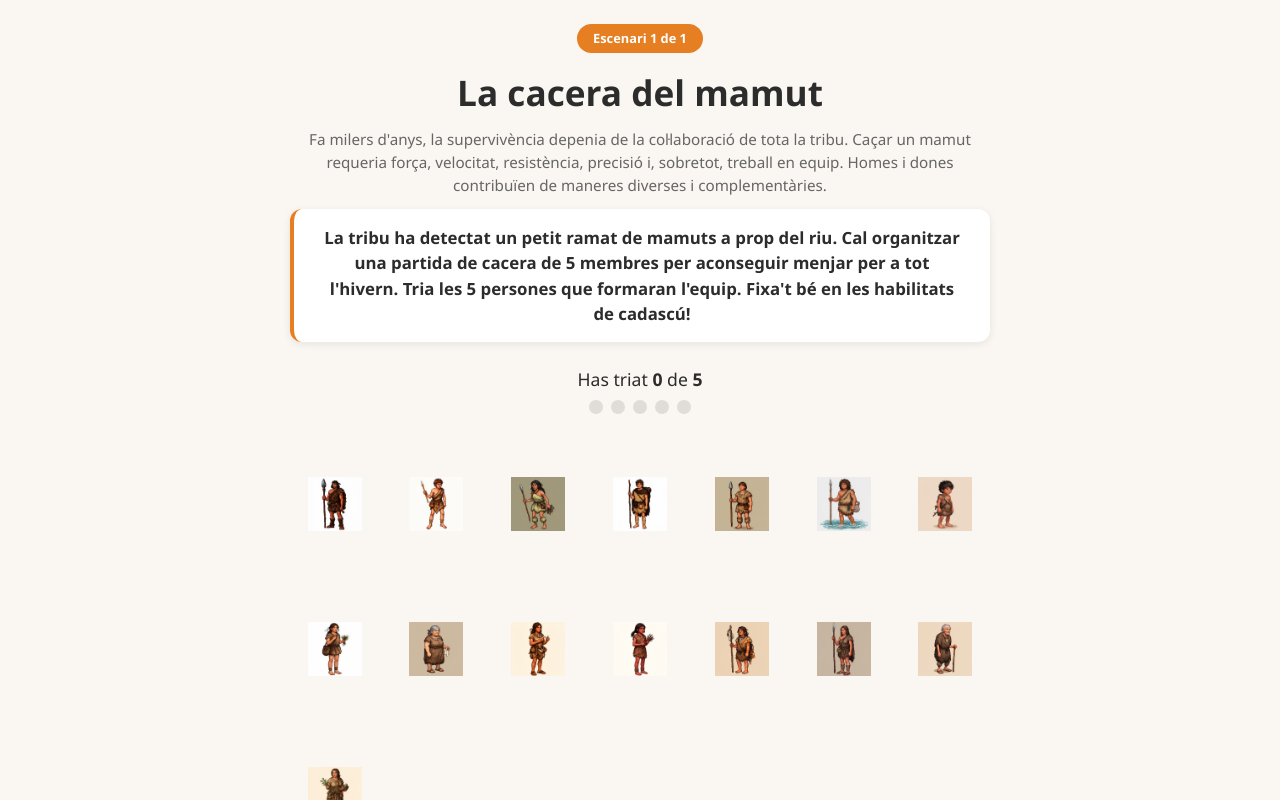
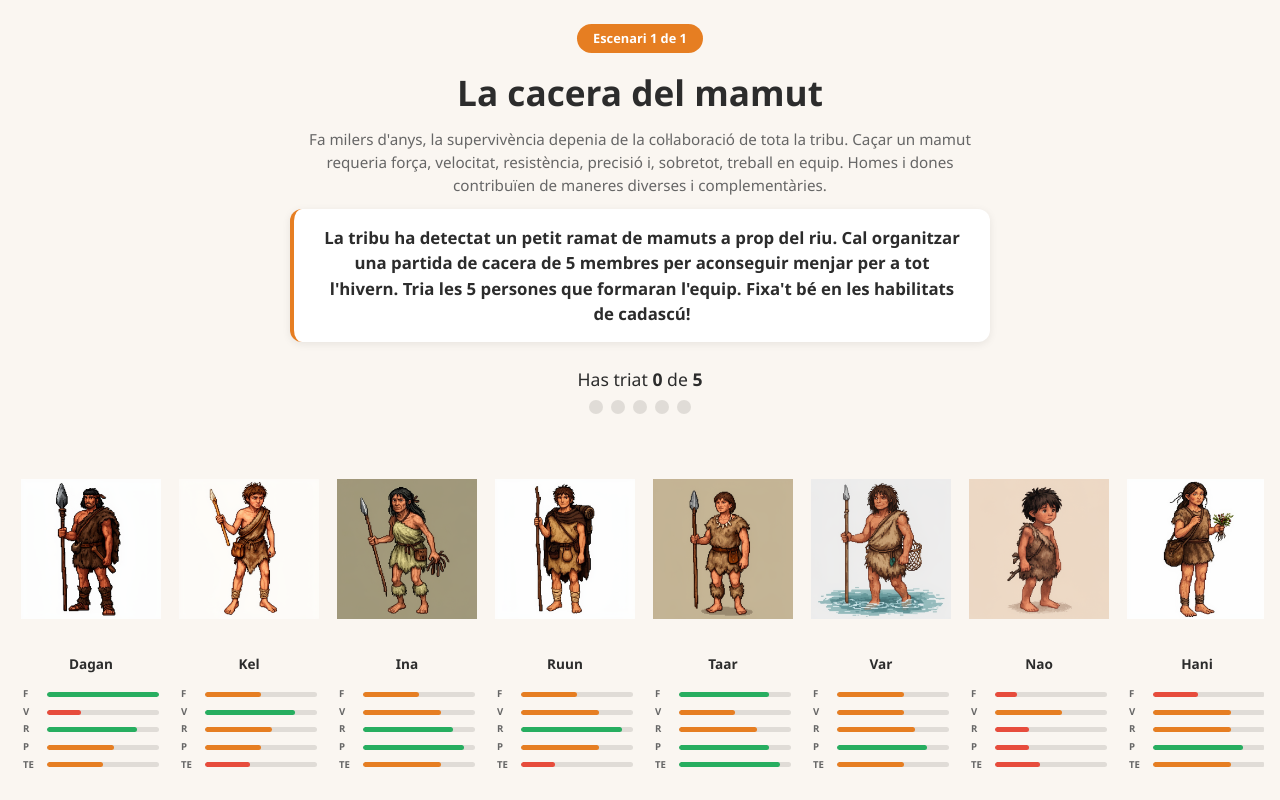
Before and after one commit to aaronFortuno/aQuiTries, a React (Vite) app: page / in a window 1280 px wide. Both pictures are taken after a click on the button "Començar". Shown: the top 800 px of the page. Built offline with nearby package versions, Linux system fonts and the light colour scheme.

Commit message:
Refet el layout de les situacions per mostrar imatges mes grans

```diff
--- a/src/components/CharacterCard.jsx
+++ b/src/components/CharacterCard.jsx
@@ -1,5 +1,6 @@
 import { useState, useCallback } from 'react';
 import Avatar from './Avatar';
+import SkillBar from './SkillBar';
 import CharacterTooltip from './CharacterTooltip';
 import '../styles/characters.css';
 
@@ -37,7 +38,13 @@ export default function CharacterCard({ character, isSelected, onToggle, disable
         <div className="character-card__avatar">
           <Avatar character={character} />
         </div>
+        <span className="character-card__name">{character.name}</span>
         {isSelected && <span className="character-card__badge">&#10003;</span>}
+      </div>
+      <div className="character-card__skills">
+        {Object.entries(character.skills).map(([skill, value]) => (
+          <SkillBar key={skill} label={skill} value={value} compact />
+        ))}
       </div>
       {showTooltip && (
         <CharacterTooltip
--- a/src/components/SkillBar.jsx
+++ b/src/components/SkillBar.jsx
@@ -1,20 +1,30 @@
 import '../styles/characters.css';
 
-export default function SkillBar({ label, value, max = 10 }) {
+const SHORT_LABELS = {
+  'força': 'F',
+  'velocitat': 'V',
+  'resistència': 'R',
+  'precisió': 'P',
+  'treball en equip': 'TE',
+};
+
+export default function SkillBar({ label, value, max = 10, compact = false }) {
   const percentage = (value / max) * 100;
   const level =
     value >= 8 ? 'high' : value >= 5 ? 'medium' : 'low';
 
+  const displayLabel = compact ? (SHORT_LABELS[label] || label.charAt(0).toUpperCase()) : label;
+
   return (
-    <div className="skill-bar">
-      <span className="skill-bar__label">{label}</span>
+    <div className={`skill-bar ${compact ? 'skill-bar--compact' : ''}`}>
+      <span className="skill-bar__label">{displayLabel}</span>
       <div className="skill-bar__track">
         <div
           className={`skill-bar__fill skill-bar__fill--${level}`}
           style={{ width: `${percentage}%` }}
         />
       </div>
-      <span className="skill-bar__value">{value}</span>
+      {!compact && <span className="skill-bar__value">{value}</span>}
     </div>
   );
 }
--- a/src/styles/characters.css
+++ b/src/styles/characters.css
@@ -7,6 +7,9 @@
   border: 3px solid transparent;
   user-select: none;
   -webkit-user-select: none;
+  flex-shrink: 0;
+  width: 150px;
+  scroll-snap-align: start;
 }
 
 .character-card:hover {
@@ -40,8 +43,8 @@
 }
 
 .character-card__avatar {
-  width: 54px;
-  height: 110px;
+  width: 140px;
+  height: 200px;
 }
 
 .character-card__avatar .avatar__img {
@@ -53,6 +56,23 @@
 .character-card__avatar .avatar__svg {
   width: 100%;
   height: 100%;
+}
+
+.character-card__name {
+  display: block;
+  font-size: 0.85rem;
+  font-weight: 700;
+  text-align: center;
+  margin-top: 0.3rem;
+  color: var(--color-text);
+}
+
+.character-card__skills {
+  display: flex;
+  flex-direction: column;
+  gap: 0.2rem;
+  width: 100%;
+  padding: 0.3rem 0.25rem 0;
 }
 
 .character-card__badge {
@@ -81,6 +101,70 @@
   to {
     transform: scale(1);
   }
+}
+
+/* ===== Skill Bar ===== */
+.skill-bar {
+  display: flex;
+  align-items: center;
+  gap: 0.4rem;
+}
+
+.skill-bar__label {
+  font-size: 0.7rem;
+  width: 90px;
+  flex-shrink: 0;
+  text-transform: capitalize;
+  color: var(--color-text-light);
+}
+
+.skill-bar__track {
+  flex: 1;
+  height: 8px;
+  background: var(--color-border);
+  border-radius: 4px;
+  overflow: hidden;
+}
+
+.skill-bar__fill {
+  height: 100%;
+  border-radius: 4px;
+  transition: width 0.4s ease;
+}
+
+.skill-bar__fill--high {
+  background: var(--color-selected);
+}
+
+.skill-bar__fill--medium {
+  background: var(--color-accent);
+}
+
+.skill-bar__fill--low {
+  background: #e74c3c;
+}
+
+.skill-bar__value {
+  font-size: 0.75rem;
+  font-weight: 700;
+  width: 20px;
+  text-align: right;
+}
+
+/* ===== Compact Skill Bar ===== */
+.skill-bar--compact {
+  gap: 0.25rem;
+}
+
+.skill-bar--compact .skill-bar__label {
+  width: 20px;
+  font-size: 0.6rem;
+  font-weight: 700;
+  text-transform: uppercase;
+}
+
+.skill-bar--compact .skill-bar__track {
+  height: 5px;
 }
 
 /* ===== Tooltip ===== */
@@ -161,56 +245,36 @@
   gap: 0.3rem;
 }
 
-/* ===== Skill Bar ===== */
-.skill-bar {
-  display: flex;
-  align-items: center;
-  gap: 0.4rem;
+/* ===== Responsive ===== */
+@media (max-width: 1024px) {
+  .character-card {
+    width: 110px;
   }
 
-.skill-bar__label {
-  font-size: 0.7rem;
-  width: 90px;
-  flex-shrink: 0;
-  text-transform: capitalize;
-  color: var(--color-text-light);
+  .character-card__avatar {
+    width: 100px;
+    height: 150px;
+  }
 }
 
-.skill-bar__track {
-  flex: 1;
-  height: 8px;
-  background: var(--color-border);
-  border-radius: 4px;
-  overflow: hidden;
+@media (max-width: 600px) {
+  .character-card {
+    width: 90px;
   }
 
-.skill-bar__fill {
-  height: 100%;
-  border-radius: 4px;
-  transition: width 0.4s ease;
+  .character-card__avatar {
+    width: 80px;
+    height: 120px;
   }
 
-.skill-bar__fill--high {
-  background: var(--color-selected);
+  .character-card__name {
+    font-size: 0.7rem;
   }
 
-.skill-bar__fill--medium {
-  background: var(--color-accent);
+  .skill-bar--compact .skill-bar__label {
+    font-size: 0.5rem;
   }
 
-.skill-bar__fill--low {
-  background: #e74c3c;
-}
-
-.skill-bar__value {
-  font-size: 0.75rem;
-  font-weight: 700;
-  width: 20px;
-  text-align: right;
-}
-
-/* ===== Mobile adjustments ===== */
-@media (max-width: 600px) {
   .tooltip {
     position: fixed;
     left: 5%;
--- a/src/styles/scenario.css
+++ b/src/styles/scenario.css
@@ -1,7 +1,6 @@
 /* ===== Scenario Screen ===== */
 .scenario {
-  max-width: 1100px;
-  margin: 0 auto;
+  width: 100%;
   padding: 1.5rem 1rem 3rem;
 }
 
@@ -78,25 +77,35 @@
   transform: scale(1.2);
 }
 
-/* Character Grid */
+/* Character Grid — Horizontal gallery */
 .scenario__grid {
-  display: grid;
-  grid-template-columns: repeat(auto-fit, minmax(80px, 1fr));
-  gap: 0.6rem;
+  display: flex;
+  overflow-x: auto;
+  gap: 0.5rem;
+  padding-bottom: 0.5rem;
   margin-bottom: 2rem;
+  scroll-snap-type: x mandatory;
+  -webkit-overflow-scrolling: touch;
 }
 
-@media (min-width: 768px) {
-  .scenario__grid {
-    grid-template-columns: repeat(auto-fit, minmax(90px, 1fr));
-    gap: 0.8rem;
-  }
+/* Styled scrollbar */
+.scenario__grid::-webkit-scrollbar {
+  height: 6px;
 }
 
-@media (min-width: 1024px) {
-  .scenario__grid {
-    grid-template-columns: repeat(7, 1fr);
-  }
+.scenario__grid::-webkit-scrollbar-track {
+  background: var(--color-border);
+  border-radius: 3px;
+}
+
+.scenario__grid::-webkit-scrollbar-thumb {
+  background: var(--color-accent);
+  border-radius: 3px;
+}
+
+.scenario__grid {
+  scrollbar-width: thin;
+  scrollbar-color: var(--color-accent) var(--color-border);
 }
 
 /* Actions */
```
Lines whose indentation alone changed are shown as unchanged.
